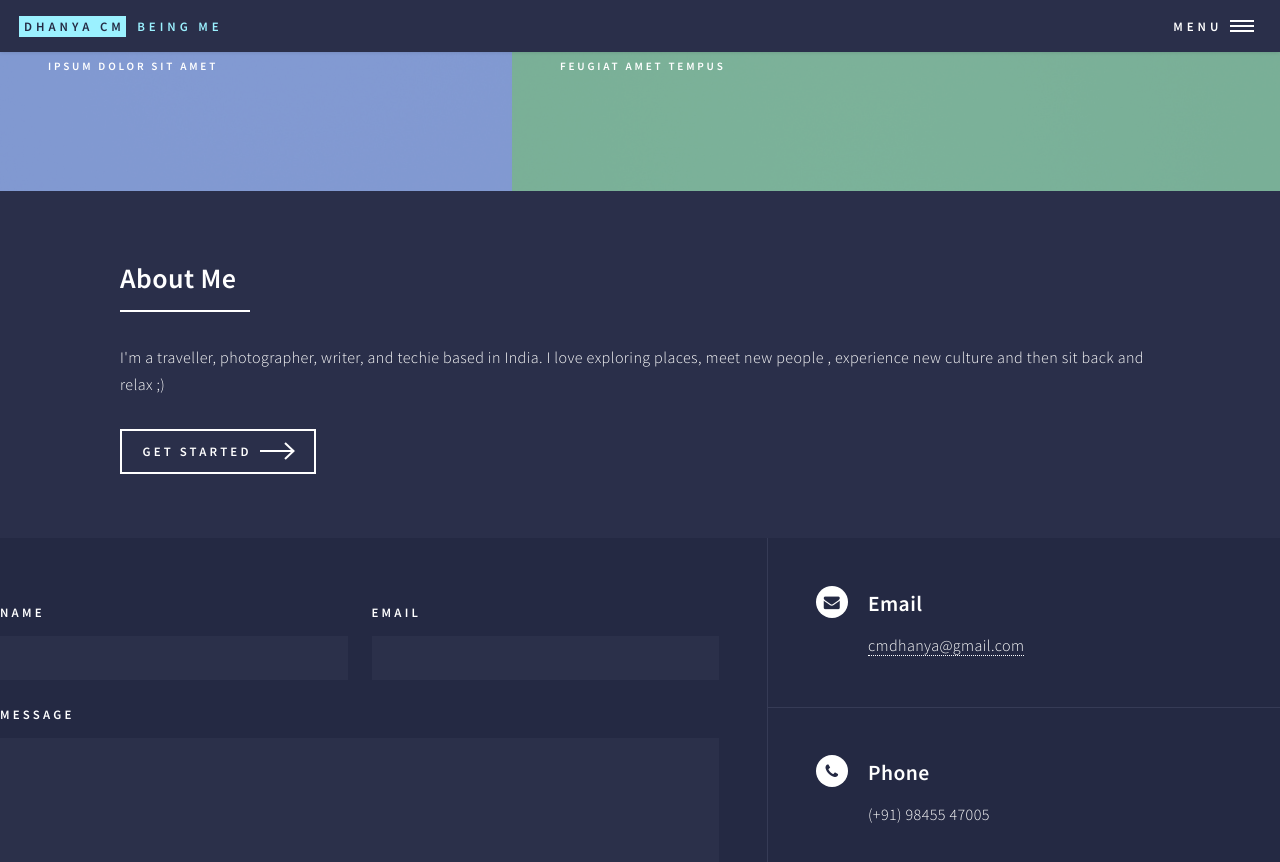
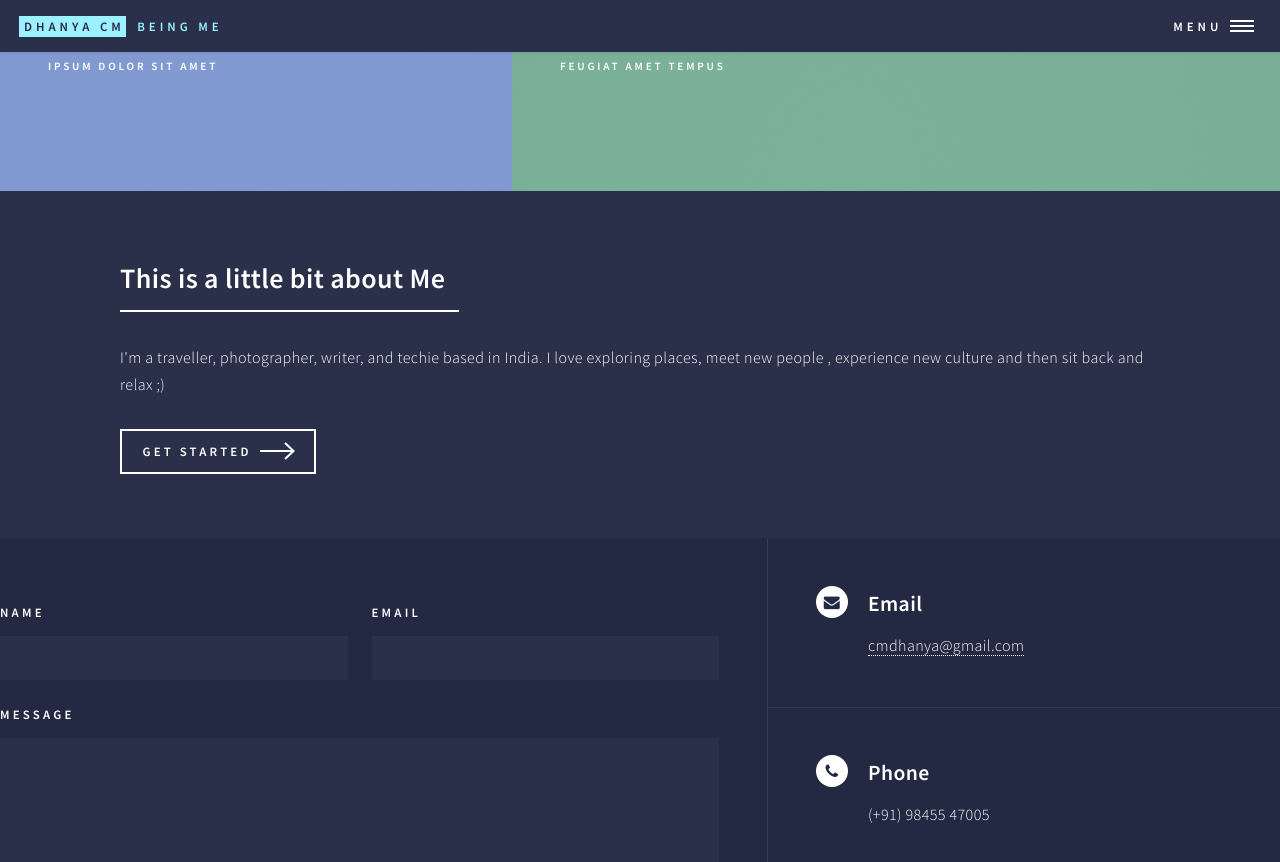
Before and after one commit to dhanyacm/dhanyacm, a Jekyll site: the page built from index.html, in a window 1280 px wide and 900 px high, scrolled down 1444 px. Shown: the top 862 px of the window. Built offline with Jekyll 4.4.1, drawn with Linux system fonts in a browser that asks for light colours.

Commit message:
Update index.html

```diff
--- a/index.html
+++ b/index.html
@@ -113,7 +113,7 @@ frontpage: true
 							<section id="two">
 								<div class="inner">
 									<header class="major">
-										<h2>About Me</h2>
+										<h2>This is a little bit about Me</h2>
 									</header>
 									<p> I'm a traveller, photographer, writer, and techie based in India. I love exploring places, meet new people , experience new culture and then sit back and relax ;) </p>
 									<ul class="actions">
```
